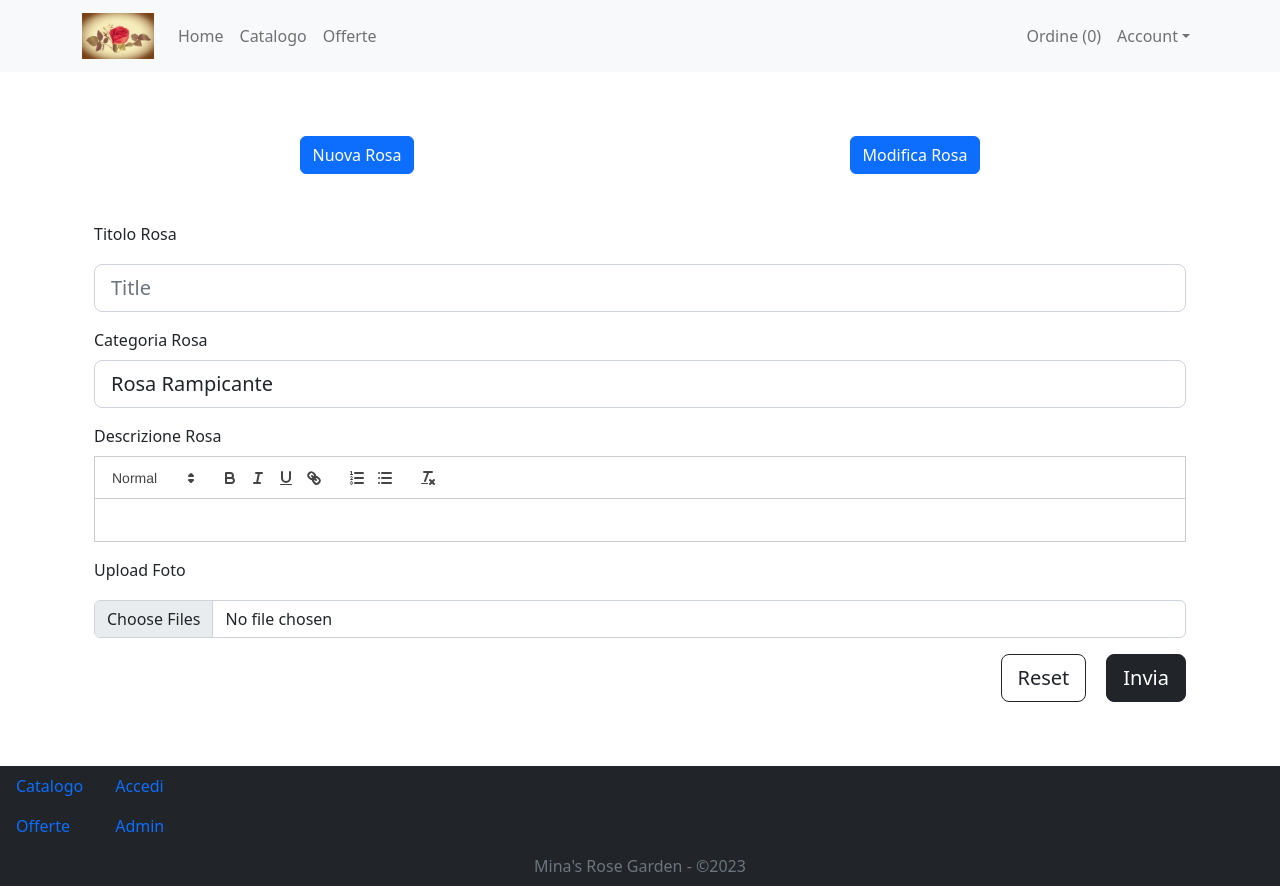
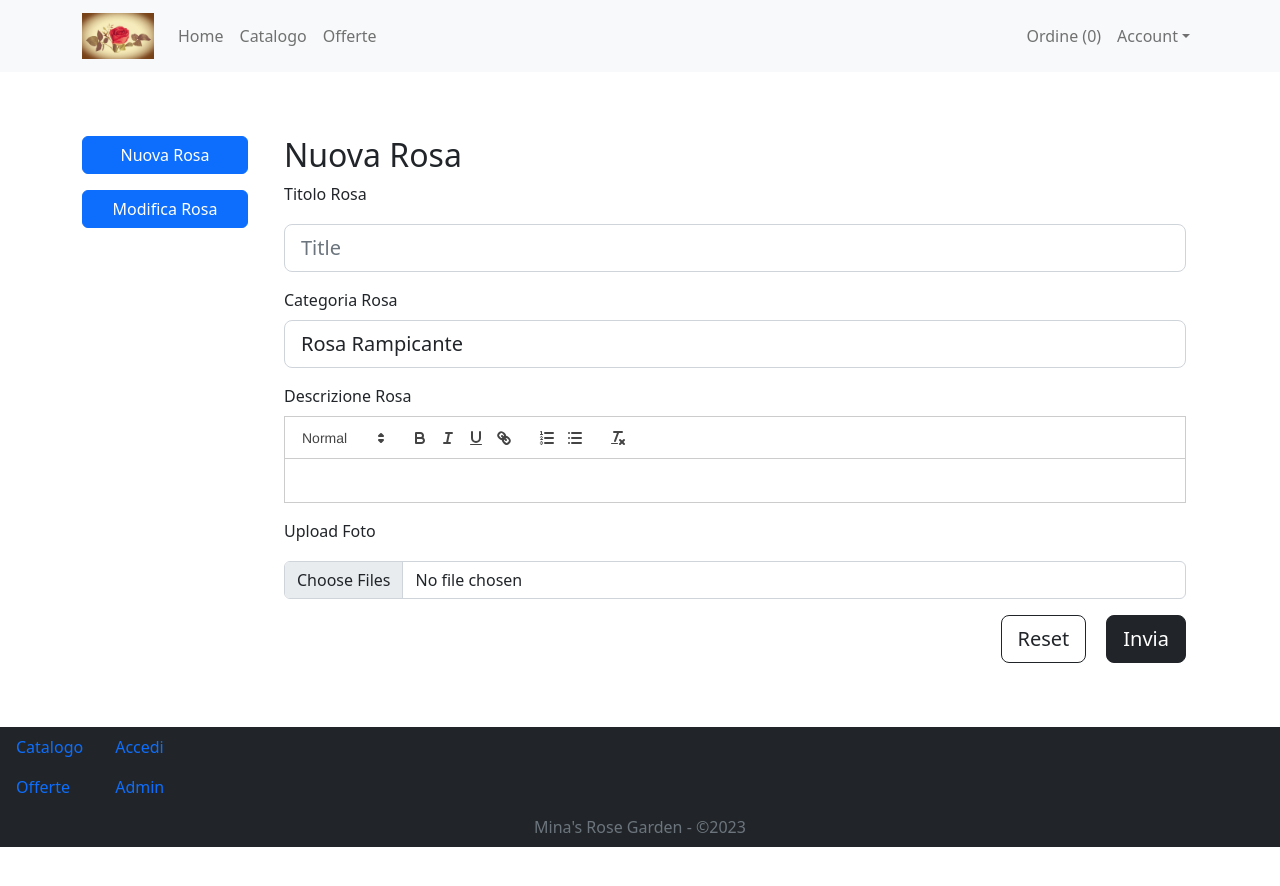
Before and after one commit to mina-corrado/mina-garden-app, a React (Create React App) app: page /admin in a window 1280 px wide. Both pictures are taken after a click on the button "Nuova Rosa". After the commit the page ends 847 px from the top, so only its background shows below. Built offline with nearby package versions, Linux system fonts and the light colour scheme.

Commit message:
admin rose

```diff
--- /dev/null
+++ b/src/components/FormRose.jsx
@@ -0,0 +1,59 @@
+import React from "react";
+import { Button, Form } from "react-bootstrap";
+import ReactQuill from "react-quill";
+
+const FormRose = (props) => {
+    const {data, onSubmit, handleChangeText, text, handleChangePhotos, hideFile} = props;
+    if (data && data.description) {
+        handleChangeText(data.description);
+    }
+    return(
+        <Form className="mt-0" onSubmit={onSubmit}>
+            <Form.Group controlId="rose-form" className="mt-0">
+                <Form.Label>Titolo Rosa</Form.Label>
+                <Form.Control size="lg"
+                placeholder="Title" value={data ? data.title : ''}/>
+            </Form.Group>
+            <Form.Group controlId="rose-category" className="mt-3">
+                <Form.Label>Categoria Rosa</Form.Label>
+                <Form.Control size="lg" as="select">
+                    <option selected={data && data.category==='Rosa Rampicante'}>Rosa Rampicante</option>
+                    <option selected={data && data.category==='Rosa Perenne'}>Rosa Perenne</option>
+                    <option selected={data && data.category==='Rosa Stagionale'}>Rosa Stagionale</option>
+                    <option selected={data && data.category==='Rosa Invernale'}>Rosa Invernale</option>
+                    <option selected={data && data.category==='Rosa Estiva'}>Rosa Estiva</option>
+                </Form.Control>
+            </Form.Group>
+            <Form.Group controlId="rose-content" className="mt-3">
+                <Form.Label>Descrizione Rosa</Form.Label>
+                <ReactQuill value={text} onChange={handleChangeText} className="new-rose-content" />
+            </Form.Group>
+            {!hideFile &&
+                <Form.Group controlId="photos" className="mt-3">
+                    <Form.Label>Upload Foto</Form.Label>
+                    <Form.Control
+                    type="file"
+                    multiple
+                    onChange={(e) => handleChangePhotos(e.target.files)} />
+                </Form.Group>
+            }
+            <Form.Group className="d-flex mt-3 justify-content-end">
+            <Button type="reset" size="lg" variant="outline-dark">
+                Reset
+            </Button>
+            <Button
+                type="submit"
+                size="lg"
+                variant="dark"
+                style={{
+                marginLeft: "1em",
+                }}
+            >
+                Invia
+            </Button>
+            </Form.Group>
+        </Form>
+    )
+}
+
+export default FormRose;
--- a/src/views/Admin.jsx
+++ b/src/views/Admin.jsx
@@ -1,16 +1,16 @@
-import React, { useCallback, useEffect, useState } from "react";
+import React, { useCallback, useState } from "react";
 import Page from '../components/Page';
-import { Button, Container, Form } from "react-bootstrap";
-import ReactQuill from "react-quill";
+import { Button, Container, Row, Col, Form } from "react-bootstrap";
 import "react-quill/dist/quill.snow.css";
 import "./styles.css";
+import FormRose from "../components/FormRose";
 
 const Admin = () => {
     const [text, setText] = useState("");
     const [photos, setPhotos] = useState([]);
+    const [rose, setRose] = useState(null);
     const [displayNew, setDisplayNew] = useState(false);
     const [displayEdit, setDisplayEdit] = useState(false);
-
     const handleChange = useCallback(value => {
         setText(value);
     });
@@ -18,7 +18,7 @@ const Admin = () => {
 
     const token = localStorage.getItem("token");
 
-    const onSubmit = (event) => {
+    const onSubmitNew = (event) => {
       event.preventDefault();
 
 
@@ -80,48 +80,72 @@ const Admin = () => {
       })
     }
 
+    const onSubmitGetRose = (event) => {
+      event.preventDefault();
+      // id and fetch rose
+      const form = event.currentTarget;
+      const id = form.querySelector('#roseid-form').value;
+
+      const headers = {
+          headers: {
+          "Content-Type": "application/json",
+          "Authorization": `Bearer ${token}`,
+          },
+          method: 'GET'
+      }
+      fetch(`${basepath}/api/roses/${id}`, headers).then(res=>res.json()).then(res=>{
+        // success
+        setRose(res);
+      }, (err) => {
+        console.log(err)
+      })
+    }
+
+    const onSubmitModify = (event) => {
+      // modify rose
+    }
+
     const handleClickNew = () => {
       setDisplayNew(true);
       setDisplayEdit(false);
+
+      setRose(null);
     }
     const handleClickEdit = () => {
       setDisplayNew(false);
       setDisplayEdit(true);
+
+      setRose(null);
     }
     return(
         <Page>
           <Container className="admin-container">
+            <Row>
+              <Col lg="2">
                 <div className="toolbar">
                   <Button onClick={handleClickNew}>Nuova Rosa</Button>
                   <Button onClick={handleClickEdit}>Modifica Rosa</Button>
                 </div>
+              </Col>
+              <Col lg="10">
                 {displayNew &&
                   <Container className="new-rose-container">
-                <Form className="mt-5" onSubmit={onSubmit}>
-                  <Form.Group controlId="rose-form" className="mt-3">
-                    <Form.Label>Titolo Rosa</Form.Label>
-                    <Form.Control size="lg" placeholder="Title" />
-                  </Form.Group>
-                  <Form.Group controlId="rose-category" className="mt-3">
-                    <Form.Label>Categoria Rosa</Form.Label>
-                    <Form.Control size="lg" as="select">
-                      <option>Rosa Rampicante</option>
-                      <option>Rosa Perenne</option>
-                      <option>Rosa Stagionale</option>
-                      <option>Rosa Invernale</option>
-                      <option>Rosa Estiva</option>
-                    </Form.Control>
-                  </Form.Group>
-                  <Form.Group controlId="rose-content" className="mt-3">
-                    <Form.Label>Descrizione Rosa</Form.Label>
-                    <ReactQuill value={text} onChange={handleChange} className="new-rose-content" />
-                  </Form.Group>
-                  <Form.Group controlId="photos" className="mt-3">
-                    <Form.Label>Upload Foto</Form.Label>
-                    <Form.Control
-                    type="file"
-                    multiple
-                    onChange={(e) => setPhotos(e.target.files)} />
+                    <h2>Nuova Rosa</h2>
+                    <FormRose
+                      onSubmit={onSubmitNew}
+                      handleChangeText={handleChange}
+                      handleChangePhotos={(photos)=>setPhotos(photos)}
+                      text={text}></FormRose>
+                  </Container>
+                }
+                {displayEdit &&
+                  <Container className="edit-rose-container">
+                    <h2>Modifica Rosa</h2>
+                    {!rose &&
+                        <Form className="mt-0" onSubmit={onSubmitGetRose}>
+                          <Form.Group controlId="roseid-form" className="mt-0">
+                              <Form.Label>ID Rosa</Form.Label>
+                              <Form.Control size="lg" placeholder="ID" />
                           </Form.Group>
                           <Form.Group className="d-flex mt-3 justify-content-end">
                           <Button type="reset" size="lg" variant="outline-dark">
@@ -139,13 +163,20 @@ const Admin = () => {
                           </Button>
                           </Form.Group>
                         </Form>
+                    }
+                    {rose &&
+                      <FormRose
+                        data={rose}
+                        onSubmit={onSubmitModify}
+                        handleChangeText={handleChange}
+                        handleChangePhotos={(photos)=>setPhotos(photos)}
+                        text={text}
+                        hideFile={true}></FormRose>
+                    }
                   </Container>
                 }
-            {displayEdit &&
-              <Container className="edit-rose-container">
-                Edit
-              </Container>
-            }
+              </Col>
+            </Row>
           </Container>
 
         </Page>
--- a/src/views/styles.css
+++ b/src/views/styles.css
@@ -119,7 +119,9 @@ input {
 
 .toolbar {
   display: flex;
-  justify-content: space-around;
+  flex-direction: column;
+  justify-content: space-evenly;
+  row-gap: 1rem;
 }
 
 .admin-container {
```
Lines whose indentation alone changed are shown as unchanged.
